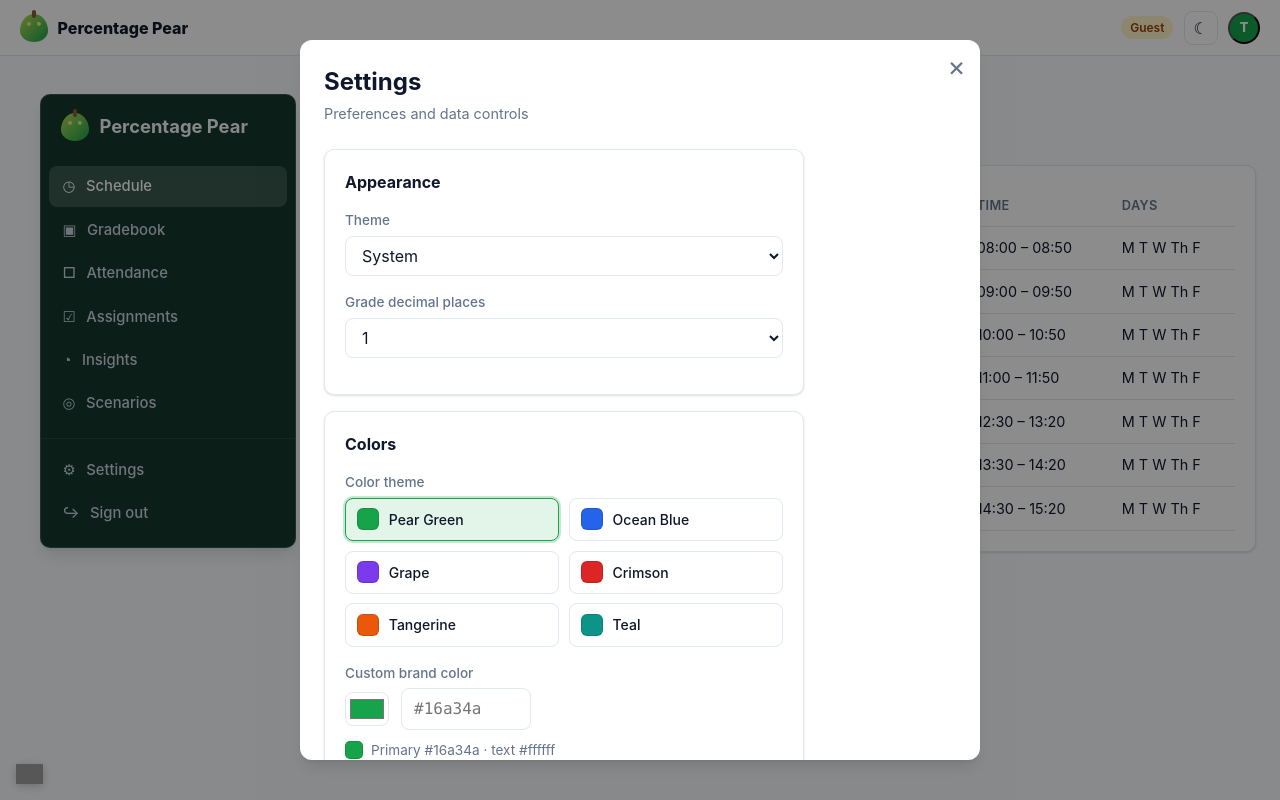
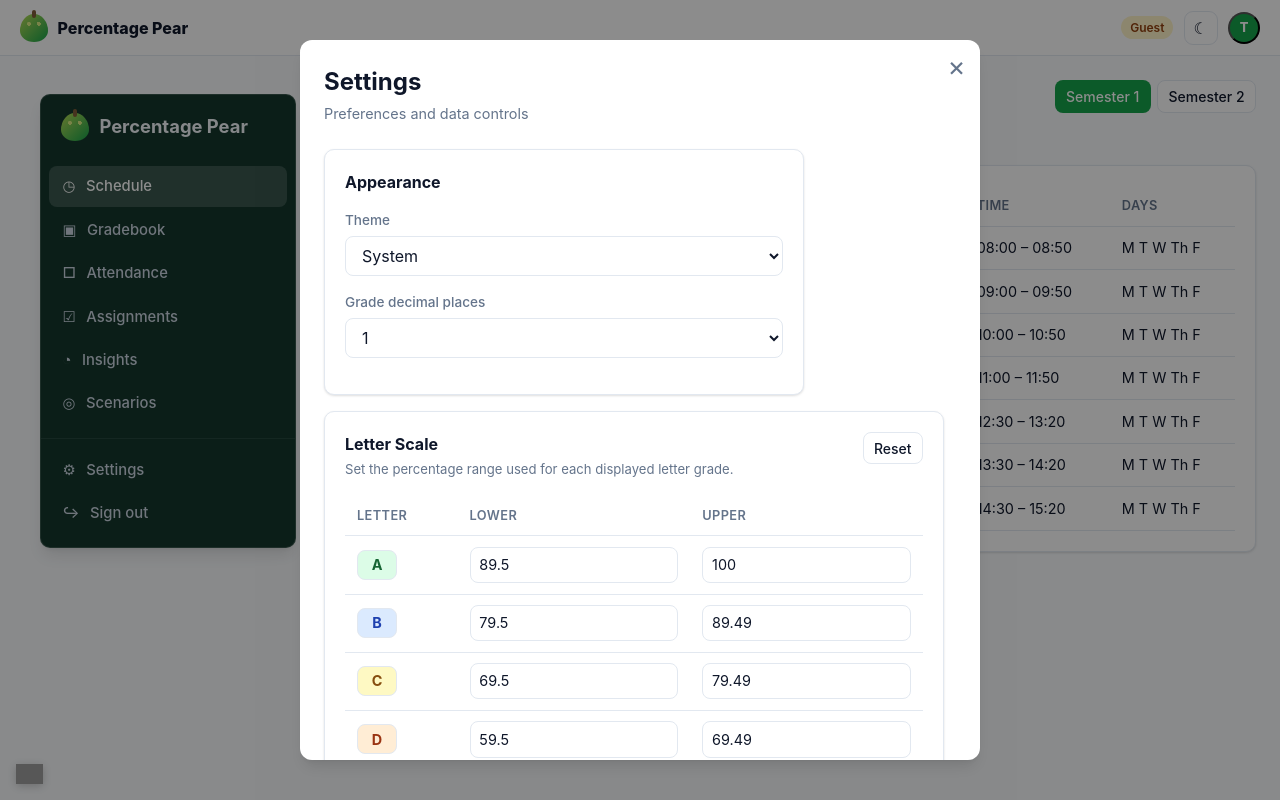
Before and after one commit to athubro/percentagepear, a Vue app: page /schedule in a window 1280 px wide. Both pictures are taken after a click on the button "Triple T". Built offline with nearby package versions, Linux system fonts and the light colour scheme; grey boxes are pictures that could not be loaded.

Commit message:
color pallette

```diff
--- a/src/api/studentvue.ts
+++ b/src/api/studentvue.ts
@@ -402,11 +402,16 @@ function parseSchedule(data: any): ScheduleEntry[] {
   if (!data) return entries
   const all = data.studentClassScheduleForAllTerms || data.studentClassSchedule || data
   const blocks = all?.studentClassScheduleForTerms
-  const lists: any[] = []
+  const lists: { classItem: any; semester?: 1 | 2 }[] = []
   if (Array.isArray(blocks)) {
-    for (const t of blocks) if (Array.isArray(t.classLists)) lists.push(...t.classLists)
+    for (const t of blocks) {
+      const term = String(t.termName || t.term || t.schoolYear || '')
+      const semester = /(?:semester|sem)\s*2|\bS2\b/i.test(term) ? 2 : 1
+      if (Array.isArray(t.classLists)) lists.push(...t.classLists.map((classItem: any) => ({ classItem, semester })))
+    }
   } else if (Array.isArray(all?.classLists)) lists.push(...all.classLists)
-  lists.forEach((cl, i) => {
+  lists.forEach((item, i) => {
+    const cl = 'classItem' in item ? item.classItem : item
     entries.push({
       id: `sch-${i}`,
       courseId: `svue-c-${i}`,
@@ -417,6 +422,7 @@ function parseSchedule(data: any): ScheduleEntry[] {
       startTime: String(cl.startTime || ''),
       endTime: String(cl.endTime || ''),
       days: ['M', 'T', 'W', 'Th', 'F'],
+      semester: 'semester' in item ? item.semester : 1,
     })
   })
   return entries
--- a/src/data/demoData.ts
+++ b/src/data/demoData.ts
@@ -239,6 +239,7 @@ export const DEMO_SCHEDULE: ScheduleEntry[] = DEMO_COURSES.map((c) => ({
   startTime: periodToTime(c.period as number).start,
   endTime: periodToTime(c.period as number).end,
   days: ['M', 'T', 'W', 'Th', 'F'],
+  semester: 1,
 }));
 
 function periodToTime(p: number): { start: string; end: string } {
--- a/src/engine/gradeCalculator.ts
+++ b/src/engine/gradeCalculator.ts
@@ -11,6 +11,7 @@ import type {
   LetterGrade,
   TargetGradeResult,
   GradingModel,
+  LetterScaleEntry,
 } from '../types';
 
 /** Standard letter grade thresholds (common in many US high schools). Adjustable. */
@@ -22,9 +23,10 @@ export const LETTER_THRESHOLDS: { min: number; letter: LetterGrade }[] = [
   { min: 0, letter: 'E' },
 ];
 
-export function percentageToLetter(pct: number | null | undefined): LetterGrade {
+export function percentageToLetter(pct: number | null | undefined, scale?: LetterScaleEntry[]): LetterGrade {
   if (pct == null || Number.isNaN(pct)) return 'N/A';
-  for (const t of LETTER_THRESHOLDS) {
+  const thresholds = scale?.map((entry) => ({ min: entry.lower, letter: entry.letter })).sort((a, b) => b.min - a.min) ?? LETTER_THRESHOLDS;
+  for (const t of thresholds) {
     if (pct >= t.min) return t.letter;
   }
   return 'E';
--- a/src/stores/appStore.ts
+++ b/src/stores/appStore.ts
@@ -4,6 +4,7 @@ import { v4 as uuid } from 'uuid';
 import type {
   AppMode,
   AppPreferences,
+  LetterScaleEntry,
   Course,
   Assignment,
   SimulationScenario,
@@ -35,6 +36,14 @@ import {
 } from '../styles/colorThemes';
 
 const STORAGE_KEY = 'percentagepear-state-v1';
+
+const DEFAULT_LETTER_SCALE: LetterScaleEntry[] = [
+  { letter: 'A', lower: 89.5, upper: 100 },
+  { letter: 'B', lower: 79.5, upper: 89.49 },
+  { letter: 'C', lower: 69.5, upper: 79.49 },
+  { letter: 'D', lower: 59.5, upper: 69.49 },
+  { letter: 'E', lower: 0, upper: 59.49 },
+];
 
 interface PersistedState {
   mode: AppMode;
@@ -76,6 +85,7 @@ export const useAppStore = defineStore('app', () => {
     defaultTargetLetter: 'A',
     colorTheme: DEFAULT_THEME_ID,
     customPrimary: null,
+    letterScale: DEFAULT_LETTER_SCALE.map((entry) => ({ ...entry })),
   });
 
   function bumpSim() {
@@ -162,9 +172,11 @@ export const useAppStore = defineStore('app', () => {
     const sim = getActiveSimulation(courseId);
     if (sim) {
       const simulated = applySimulation(course, sim.hypotheticalAssignments, sim.modifiedScores);
-      return calculateCourseGrade(course, simulated);
+      const grade = calculateCourseGrade(course, simulated);
+      return { ...grade, letter: percentageToLetter(grade.percentage, preferences.value.letterScale) };
     }
-    return calculateCourseGrade(course);
+    const grade = calculateCourseGrade(course);
+    return { ...grade, letter: percentageToLetter(grade.percentage, preferences.value.letterScale) };
   }
 
   function getGradeComparison(courseId: string) {
@@ -175,7 +187,12 @@ export const useAppStore = defineStore('app', () => {
     const simulated = sim
       ? applySimulation(course, sim.hypotheticalAssignments, sim.modifiedScores)
       : course.assignments.filter((a) => !a.isHypothetical);
-    return compareGrades(course, simulated);
+    const comparison = compareGrades(course, simulated);
+    return {
+      ...comparison,
+      original: { ...comparison.original, letter: percentageToLetter(comparison.original.percentage, preferences.value.letterScale) },
+      projected: { ...comparison.projected, letter: percentageToLetter(comparison.projected.percentage, preferences.value.letterScale) },
+    };
   }
 
   function createScenario(courseId: string, name: string) {
@@ -446,6 +463,20 @@ export const useAppStore = defineStore('app', () => {
     persist();
   }
 
+  function setLetterScale(scale: LetterScaleEntry[]) {
+    const valid = scale.length === DEFAULT_LETTER_SCALE.length && scale.every((entry) =>
+      Number.isFinite(entry.lower) && Number.isFinite(entry.upper) && entry.lower >= 0 && entry.upper <= 100 && entry.lower <= entry.upper
+    );
+    if (!valid) return;
+    preferences.value.letterScale = scale.map((entry) => ({ ...entry }));
+    bumpSim();
+    persist();
+  }
+
+  function resetLetterScale() {
+    setLetterScale(DEFAULT_LETTER_SCALE);
+  }
+
   loadPersisted();
   if (mode.value === 'guest' && courses.value.length === 0) {
     enterGuestMode();
@@ -491,6 +522,8 @@ export const useAppStore = defineStore('app', () => {
     setColorTheme,
     setCustomPrimary,
     resetColorTheme,
+    setLetterScale,
+    resetLetterScale,
     colorThemes: COLOR_THEMES,
     persist,
     percentageToLetter,
--- a/src/views/ScheduleView.vue
+++ b/src/views/ScheduleView.vue
@@ -1,6 +1,9 @@
 <script setup lang="ts">
+import { computed, ref } from 'vue'
 import { useAppStore } from '../stores/appStore'
 const store = useAppStore()
+const semester = ref<1 | 2>(1)
+const entries = computed(() => store.schedule.filter((entry) => (entry.semester ?? 1) === semester.value))
 </script>
 
 <template>
@@ -10,8 +13,12 @@ const store = useAppStore()
         <h1>Schedule</h1>
         <p v-if="store.isDemo">Demo timetable for PercentagePear Demo High School</p>
       </div>
+      <div class="view-toggle" aria-label="Select semester">
+        <button class="btn btn-sm" :class="semester === 1 ? 'btn-primary' : 'btn-secondary'" @click="semester = 1">Semester 1</button>
+        <button class="btn btn-sm" :class="semester === 2 ? 'btn-primary' : 'btn-secondary'" @click="semester = 2">Semester 2</button>
+      </div>
     </div>
-    <div class="card table-wrap">
+    <div v-if="entries.length" class="card table-wrap">
       <table>
         <thead>
           <tr>
@@ -24,7 +31,7 @@ const store = useAppStore()
           </tr>
         </thead>
         <tbody>
-          <tr v-for="s in store.schedule" :key="s.id">
+          <tr v-for="s in entries" :key="s.id">
             <td>{{ s.period }}</td>
             <td>{{ s.courseName }}</td>
             <td>{{ s.teacherName }}</td>
@@ -35,5 +42,10 @@ const store = useAppStore()
         </tbody>
       </table>
     </div>
+    <div v-else class="card schedule-empty"><h2>Semester {{ semester }} schedule</h2><p>This semester’s schedule is not available yet.</p></div>
   </div>
 </template>
+
+<style scoped>
+.view-toggle { display:flex; gap:.4rem; }.schedule-empty { max-width:500px; }.schedule-empty h2 { font-size:1rem; margin-bottom:.35rem; }.schedule-empty p { color:var(--text-muted); font-size:.9rem; }
+</style>
--- a/src/views/SettingsView.vue
+++ b/src/views/SettingsView.vue
@@ -38,6 +38,14 @@ function applyCustomHex() {
 function clearCustom() {
   customHex.value = ''
   store.setCustomPrimary(null)
+}
+
+function updateLetterBound(index: number, bound: 'lower' | 'upper', value: string) {
+  const number = Number(value)
+  if (!Number.isFinite(number)) return
+  const scale = store.preferences.letterScale.map((entry) => ({ ...entry }))
+  scale[index][bound] = number
+  store.setLetterScale(scale)
 }
 
 // Keep the text field in sync when the color picker or a theme click changes
@@ -87,6 +95,20 @@ function clearAll() {
           <option :value="1">1</option>
           <option :value="2">2</option>
         </select>
+      </div>
+    </div>
+
+    <div class="card letter-scale-card" style="margin-bottom:1rem;max-width:620px">
+      <div class="letter-scale-title"><div><h2>Letter Scale</h2><p>Set the percentage range used for each displayed letter grade.</p></div><button class="btn btn-secondary btn-sm" @click="store.resetLetterScale">Reset</button></div>
+      <div class="table-wrap">
+        <table class="letter-scale-table">
+          <thead><tr><th>Letter</th><th>Lower</th><th>Upper</th></tr></thead>
+          <tbody><tr v-for="(entry, index) in store.preferences.letterScale" :key="entry.letter">
+            <td><span class="letter-token" :class="'grade-' + entry.letter">{{ entry.letter }}</span></td>
+            <td><input class="input" type="number" min="0" max="100" step="0.01" :value="entry.lower" @change="updateLetterBound(index, 'lower', ($event.target as HTMLInputElement).value)" /></td>
+            <td><input class="input" type="number" min="0" max="100" step="0.01" :value="entry.upper" @change="updateLetterBound(index, 'upper', ($event.target as HTMLInputElement).value)" /></td>
+          </tr></tbody>
+        </table>
       </div>
     </div>
 
@@ -176,3 +198,7 @@ function clearAll() {
     </div>
   </div>
 </template>
+
+<style scoped>
+.letter-scale-title { display:flex; align-items:flex-start; justify-content:space-between; gap:1rem; margin-bottom:1rem; }.letter-scale-title h2 { font-size:1rem; margin-bottom:.25rem; }.letter-scale-title p { color:var(--text-muted); font-size:.82rem; }.letter-scale-table .input { min-width:82px; padding:.4rem .55rem; }.letter-token { display:inline-grid; min-width:2.5rem; place-items:center; padding:.2rem .5rem; border:1px solid var(--border); border-radius:8px; font-weight:750; }.letter-token.grade-A { color:#166534; }.letter-token.grade-B { color:#1e40af; }.letter-token.grade-C { color:#854d0e; }.letter-token.grade-D { color:#9a3412; }.letter-token.grade-E { color:#991b1b; }
+</style>
```
Also changed, not shown: src/types/index.ts (+9 -0 lines), 21 other files (tests, documents, lock files or other folders).
